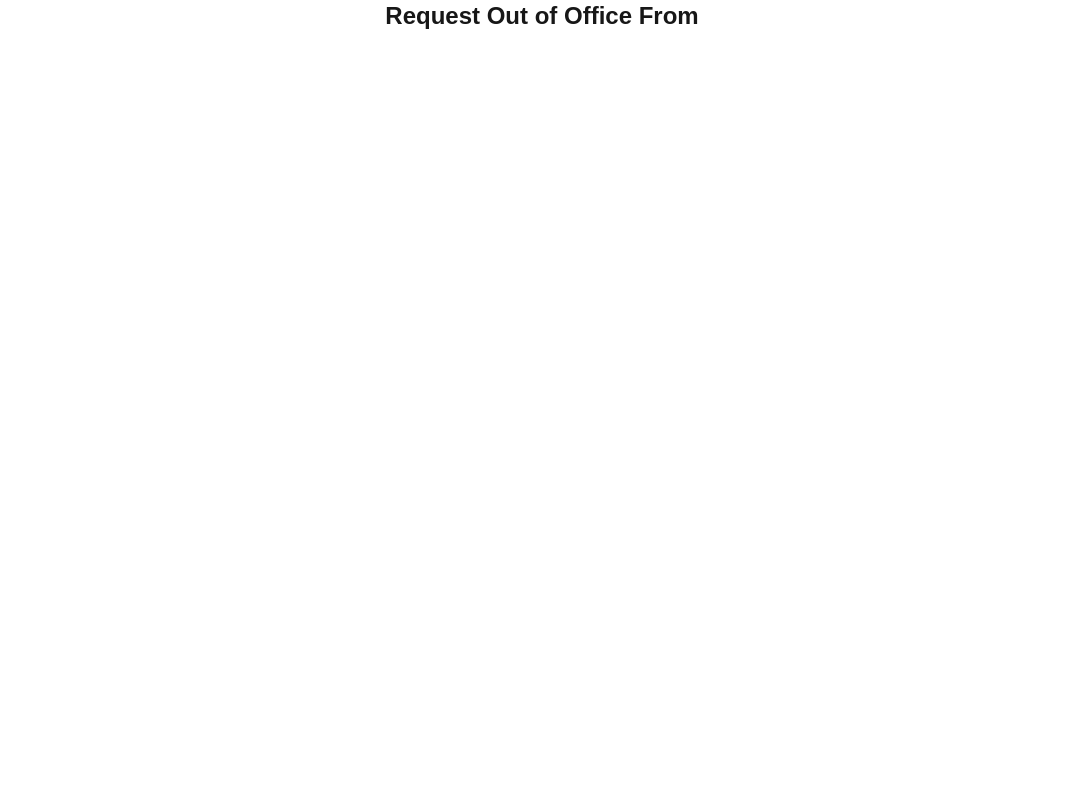
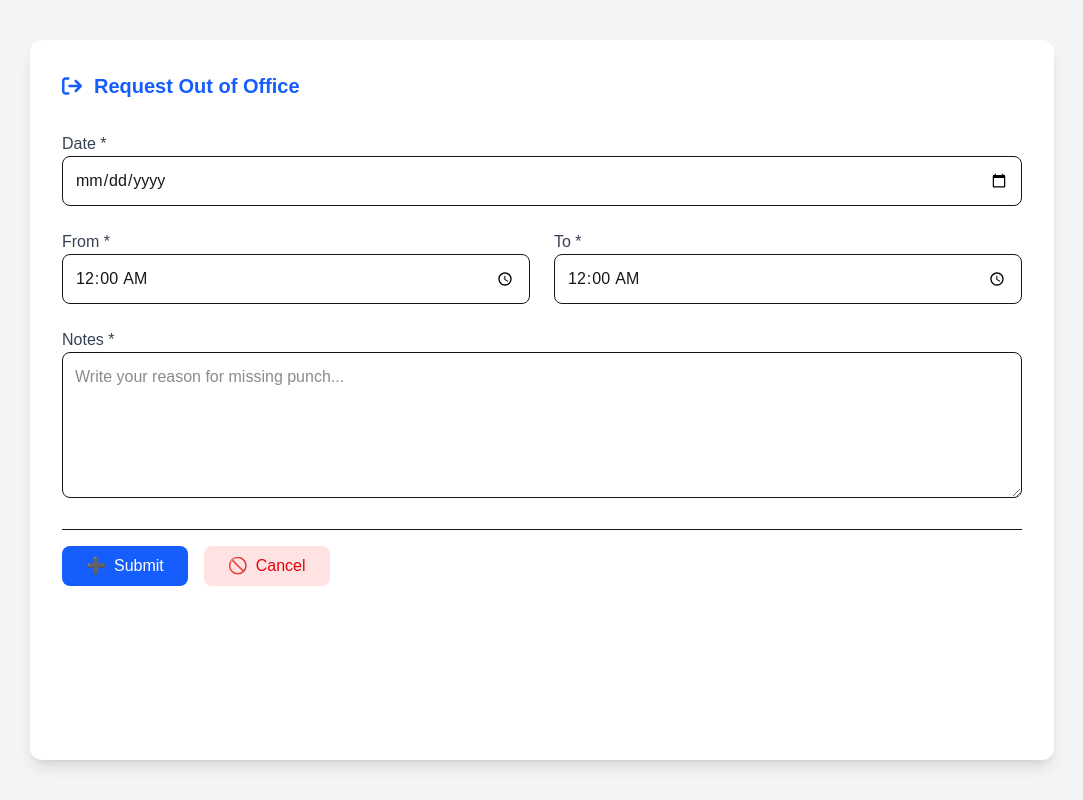
Before and after one commit to abuhasanxt/project-1, a Next.js app: page /Dashboard/out-of-office in a window 1280 px wide. Shown: the whole page, without its empty margins (98-1181 px from the left). Built offline with nearby package versions, Linux system fonts and the light colour scheme.

Commit message:
added request out of office from

```diff
--- a/package.json
+++ b/package.json
@@ -13,6 +13,7 @@
     "next": "16.0.1",
     "react": "19.2.0",
     "react-dom": "19.2.0",
+    "react-icons": "^5.5.0",
     "sweetalert2": "^11.26.3"
   },
   "devDependencies": {
--- a/src/app/Dashboard/out-of-office/page.jsx
+++ b/src/app/Dashboard/out-of-office/page.jsx
@@ -1,11 +1,153 @@
-import React from 'react';
+"use client";
 
-const page = () => {
-    return (
-        <div>
-            <h1 className="text-center font-extrabold text-2xl">Request Out of Office From</h1>
+import { useState } from "react";
+import Swal from "sweetalert2";
+import { FaArrowRightFromBracket } from "react-icons/fa6";
+
+export default function MissingPunchRequest() {
+  const [event, setEvent] = useState("");
+  const [date, setDate] = useState("00:00");
+  const [time, setTime] = useState("00:00");
+  const [notes, setNotes] = useState("");
+  const [loading, setLoading] = useState(false);
+
+  const resetForm = () => {
+    setEvent("");
+    setDate("");
+    setTime("");
+    setNotes("");
+  };
+
+  async function handleSubmit(e) {
+    e.preventDefault();
+
+    setLoading(true);
+
+    try {
+      const res = await fetch("http://localhost:5000/api/missing-punch", {
+        method: "POST",
+        headers: { "Content-Type": "application/json" },
+        body: JSON.stringify({ event, date, time, notes }),
+      });
+
+      const data = await res.json();
+
+      if (res.ok) {
+        Swal.fire({
+          icon: "success",
+          title: "✅ Request submitted successfully!",
+          showConfirmButton: false,
+          timer: 2000,
+        });
+        resetForm();
+      } else {
+        Swal.fire({
+          icon: "error",
+          title: "Submission failed!",
+          text: data?.message || "Something went wrong!",
+        });
+      }
+    } catch (err) {
+      Swal.fire({
+        icon: "error",
+        title: "API Error",
+        text: err.message,
+      });
+    } finally {
+      setLoading(false);
+    }
+  }
+
+  return (
+    <div className="min-h-screen bg-gray-100 flex justify-center py-10 px-5">
+      <div className="w-full max-w-5xl bg-white shadow-lg rounded-xl p-8">
+        {/* Header */}
+        <div className="flex items-center gap-3 mb-8">
+          <span className="text-blue-600 text-xl">
+            <FaArrowRightFromBracket />
+          </span>
+          <h1 className="text-xl font-semibold text-blue-600">
+            Request Out of Office
+          </h1>
         </div>
-    );
-};
 
-export default page;
+        <form className="space-y-6" onSubmit={handleSubmit}>
+          {/* Event */}
+          <div className="space-y-2">
+            <label className="font-medium text-gray-700">Date *</label>
+            <input
+              className="w-full border rounded-lg p-3 focus:ring-2 focus:ring-blue-500"
+              value={event}
+              type="date"
+              onChange={(e) => setEvent(e.target.value)}
+            ></input>
+          </div>
+
+          {/*  time */}
+          <div className="grid grid-cols-1 md:grid-cols-2 gap-6">
+            {/* from time */}
+            <div className="space-y-2">
+              <label className="font-medium text-gray-700">From *</label>
+              <input
+                type="time"
+                value={date}
+                required
+                onChange={(e) => setDate(e.target.value)}
+                className="w-full border rounded-lg p-3 focus:ring-2 focus:ring-blue-500"
+              />
+            </div>
+
+            {/*to Time */}
+            <div className="space-y-2">
+              <label className="font-medium text-gray-700">To *</label>
+              <input
+                type="time"
+                value={time}
+                required
+                onChange={(e) => setTime(e.target.value)}
+                className="w-full border rounded-lg p-3 focus:ring-2 focus:ring-blue-500"
+              />
+            </div>
+          </div>
+
+          {/* Notes */}
+          <div className="space-y-2">
+            <label className="font-medium text-gray-700">Notes *</label>
+            <textarea
+              value={notes}
+              onChange={(e) => setNotes(e.target.value)}
+              required
+              rows={5}
+              placeholder="Write your reason for missing punch..."
+              className="w-full border rounded-lg p-3 focus:ring-2 focus:ring-blue-500"
+            />
+          </div>
+
+          {/* Buttons */}
+          <div className="pt-4 border-t flex items-center gap-4">
+            <button
+              type="submit"
+              disabled={loading}
+              className={`px-6 py-2 rounded-lg text-white flex items-center gap-2 ${
+                loading
+                  ? "bg-blue-400 cursor-not-allowed"
+                  : "bg-blue-600 hover:bg-blue-700"
+              }`}
+            >
+              <span>➕</span>
+              {loading ? "Submitting..." : "Submit"}
+            </button>
+
+            <button
+              type="button"
+              onClick={resetForm}
+              className="px-6 py-2 bg-red-100 text-red-600 rounded-lg hover:bg-red-200 flex items-center gap-2"
+            >
+              <span>🚫</span> Cancel
+            </button>
+          </div>
+        </form>
+      </div>
+    </div>
+  );
+}
```
Also changed, not shown: 1 other file (tests, documents, lock files or other folders).
